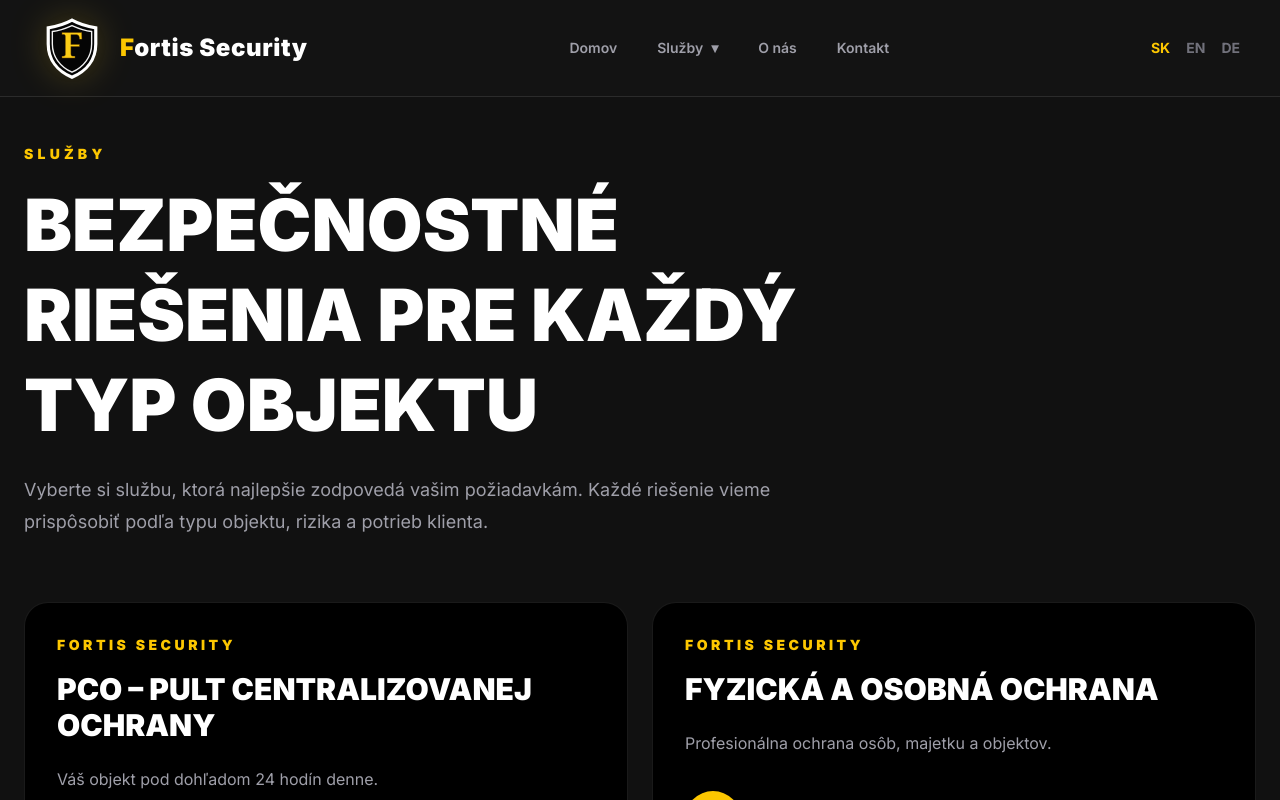
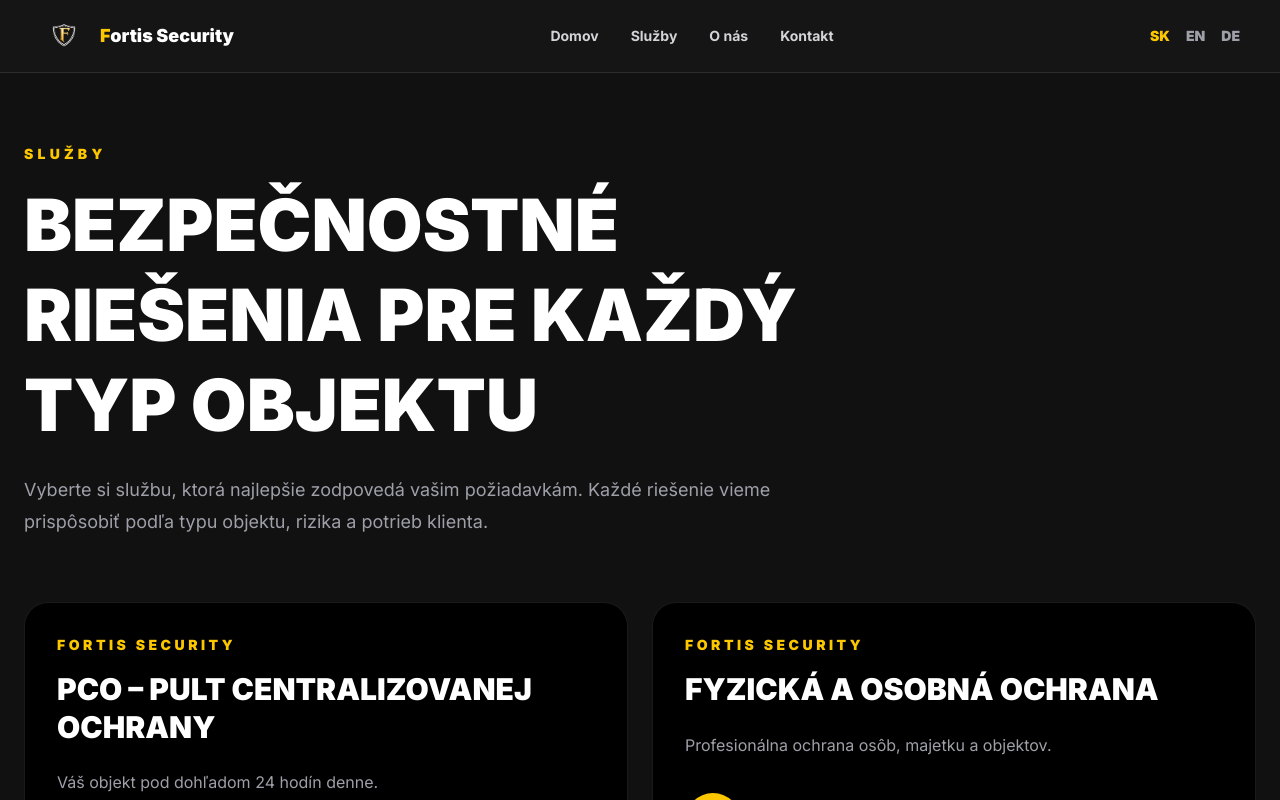
Before and after one commit to 2r5xwwr2nk-lab/fortissecurity-web, a Next.js app: page /sluzby in a window 1280 px wide. Shown: the top 800 px of the page. Built offline with nearby package versions, Linux system fonts and the light colour scheme.

Commit message:
fix translations

```diff
--- a/app/kontakt/page.js
+++ b/app/kontakt/page.js
@@ -1,54 +1,89 @@
+"use client";
+
+import { useLanguage } from "../../components/LanguageProvider";
+
+const contactTranslations = {
+  sk: {
+    eyebrow: "Kontakt",
+    title: "Kontaktujte Fortis Security",
+    text: "Potrebujete zabezpečiť objekt, osobu alebo podujatie? Kontaktujte nás a pripravíme riešenie podľa vašich požiadaviek.",
+    slogan: "Spoľahlivý partner pre vašu bezpečnosť",
+    phone: "Telefón",
+    email: "E-mail",
+  },
+  en: {
+    eyebrow: "Contact",
+    title: "Contact Fortis Security",
+    text: "Do you need to secure a building, person or event? Contact us and we will prepare a solution according to your requirements.",
+    slogan: "A reliable partner for your safety",
+    phone: "Phone",
+    email: "E-mail",
+  },
+  de: {
+    eyebrow: "Kontakt",
+    title: "Kontaktieren Sie Fortis Security",
+    text: "Müssen Sie ein Objekt, eine Person oder eine Veranstaltung sichern? Kontaktieren Sie uns und wir erstellen eine Lösung nach Ihren Anforderungen.",
+    slogan: "Ein zuverlässiger Partner für Ihre Sicherheit",
+    phone: "Telefon",
+    email: "E-Mail",
+  },
+};
+
 export default function ContactPage() {
+  const { language } = useLanguage();
+  const content = contactTranslations[language] || contactTranslations.sk;
+
   return (
-    <main className="min-h-screen bg-[#111111] px-6 pb-24 pt-36 text-white">
-      <section className="mx-auto grid max-w-7xl gap-12 md:grid-cols-2">
+    <main className="min-h-screen bg-[#111111] px-4 pb-20 pt-32 text-white sm:px-6 sm:pb-24 sm:pt-36">
+      <section className="mx-auto grid max-w-7xl gap-10 md:grid-cols-2 md:gap-12">
         <div>
-          <p className="mb-4 text-sm font-black uppercase tracking-[0.3em] text-yellow-400">
-            Kontakt
+          <p className="mb-4 text-sm font-black uppercase tracking-[0.25em] text-yellow-400 sm:tracking-[0.3em]">
+            {content.eyebrow}
           </p>
 
-          <h1 className="text-5xl font-black uppercase leading-tight md:text-7xl">
-            Kontaktujte Fortis Security
+          <h1 className="break-words text-4xl font-black uppercase leading-tight sm:text-5xl md:text-7xl">
+            {content.title}
           </h1>
 
-          <p className="mt-6 max-w-2xl text-lg leading-8 text-zinc-400">
-            Potrebujete zabezpečiť objekt, osobu alebo podujatie?
-            Kontaktujte nás a pripravíme riešenie podľa vašich požiadaviek.
+          <p className="mt-6 max-w-2xl text-base leading-8 text-zinc-400 sm:text-lg">
+            {content.text}
           </p>
         </div>
 
-        <div className="rounded-3xl bg-black p-8 shadow-2xl">
+        <div className="rounded-3xl bg-black p-6 shadow-2xl sm:p-8">
           <div className="mb-8 flex items-center gap-4">
             <img
               src="/fortis-icon.png"
               alt="Fortis Security logo"
-              className="h-16 w-16 object-contain"
+              className="h-14 w-14 object-contain sm:h-16 sm:w-16"
             />
 
             <div>
-              <p className="text-2xl font-black">Fortis Security</p>
-              <p className="text-sm text-zinc-400">
-                Spoľahlivý partner pre vašu bezpečnosť
-              </p>
+              <p className="text-xl font-black sm:text-2xl">Fortis Security</p>
+              <p className="text-sm text-zinc-400">{content.slogan}</p>
             </div>
           </div>
 
           <div className="space-y-6">
             <p>
-              <span className="block text-sm text-zinc-400">Telefón</span>
+              <span className="block text-sm text-zinc-400">
+                {content.phone}
+              </span>
               <a
                 href="tel:+421911879566"
-                className="text-2xl font-black text-yellow-400"
+                className="break-words text-xl font-black text-yellow-400 sm:text-2xl"
               >
                 +421 911 879 566
               </a>
             </p>
 
             <p>
-              <span className="block text-sm text-zinc-400">E-mail</span>
+              <span className="block text-sm text-zinc-400">
+                {content.email}
+              </span>
               <a
                 href="mailto:info@fortissecurity.eu"
-                className="text-2xl font-black text-yellow-400"
+                className="break-words text-xl font-black text-yellow-400 sm:text-2xl"
               >
                 info@fortissecurity.eu
               </a>
@@ -57,6 +92,8 @@ export default function ContactPage() {
             <div className="flex flex-wrap gap-4 pt-4">
               <a
                 href="https://www.facebook.com/profile.php?id=61590909960308"
+                target="_blank"
+                rel="noopener noreferrer"
                 className="rounded-full border border-white/20 px-5 py-3 font-bold transition hover:border-yellow-400 hover:text-yellow-400"
               >
                 Facebook
--- a/app/sluzby/page.js
+++ b/app/sluzby/page.js
@@ -1,45 +1,130 @@
+"use client";
+
 import Link from "next/link";
 import { services } from "../../data/services";
+import { useLanguage } from "../../components/LanguageProvider";
+
+const servicesTranslations = {
+  sk: {
+    eyebrow: "Služby",
+    title: "Bezpečnostné riešenia pre každý typ objektu",
+    text: "Vyberte si službu, ktorá najlepšie zodpovedá vašim požiadavkám. Každé riešenie vieme prispôsobiť podľa typu objektu, rizika a potrieb klienta.",
+    services: {},
+  },
+  en: {
+    eyebrow: "Services",
+    title: "Security solutions for every type of building",
+    text: "Choose the service that best matches your requirements. Every solution can be adapted to the type of building, risk and client needs.",
+    services: {
+      pco: {
+        title: "Monitoring Center",
+        intro:
+          "Continuous monitoring of buildings through a central monitoring station and fast response in case of intrusion.",
+      },
+      "fyzicka-ochrana": {
+        title: "Physical Security",
+        intro:
+          "Professional protection of buildings, premises, property and people according to client needs.",
+      },
+      "kamerove-systemy": {
+        title: "Camera Systems",
+        intro:
+          "Camera solutions for homes, companies, warehouses and high-risk areas with a focus on safety and control.",
+      },
+      "prevoz-cenin": {
+        title: "Valuables Transport",
+        intro:
+          "Safe transport of cash, valuables and important deliveries according to client needs.",
+      },
+      "ochrana-podujati": {
+        title: "Event Security",
+        intro:
+          "Security supervision for cultural, sports and social events, including entrance control and visitor guidance.",
+      },
+    },
+  },
+  de: {
+    eyebrow: "Dienstleistungen",
+    title: "Sicherheitslösungen für jeden Objekttyp",
+    text: "Wählen Sie die Dienstleistung, die Ihren Anforderungen am besten entspricht. Jede Lösung kann an Objekttyp, Risiko und Kundenbedarf angepasst werden.",
+    services: {
+      pco: {
+        title: "Leitstelle",
+        intro:
+          "Ständige Überwachung von Objekten über eine zentrale Leitstelle und schnelle Reaktion bei Vorfällen.",
+      },
+      "fyzicka-ochrana": {
+        title: "Physischer Schutz",
+        intro:
+          "Professioneller Schutz von Gebäuden, Räumen, Eigentum und Personen nach Kundenbedarf.",
+      },
+      "kamerove-systemy": {
+        title: "Kamerasysteme",
+        intro:
+          "Kameralösungen für Haushalte, Unternehmen, Lager und Risikobereiche mit Fokus auf Sicherheit und Kontrolle.",
+      },
+      "prevoz-cenin": {
+        title: "Werttransport",
+        intro:
+          "Sicherer Transport von Bargeld, Wertgegenständen und wichtigen Sendungen nach Kundenbedarf.",
+      },
+      "ochrana-podujati": {
+        title: "Veranstaltungsschutz",
+        intro:
+          "Sicherheitsüberwachung bei Kultur-, Sport- und Gesellschaftsveranstaltungen einschließlich Eingangskontrolle.",
+      },
+    },
+  },
+};
 
 export default function ServicesPage() {
+  const { language } = useLanguage();
+  const content = servicesTranslations[language] || servicesTranslations.sk;
+
   return (
-    <main className="min-h-screen bg-[#111111] px-6 pb-24 pt-36 text-white">
+    <main className="min-h-screen bg-[#111111] px-4 pb-20 pt-32 text-white sm:px-6 sm:pb-24 sm:pt-36">
       <section className="mx-auto max-w-7xl">
-        <p className="mb-4 text-sm font-black uppercase tracking-[0.3em] text-yellow-400">
-          Služby
+        <p className="mb-4 text-sm font-black uppercase tracking-[0.25em] text-yellow-400 sm:tracking-[0.3em]">
+          {content.eyebrow}
         </p>
 
-        <h1 className="max-w-4xl text-5xl font-black uppercase leading-tight md:text-7xl">
-          Bezpečnostné riešenia pre každý typ objektu
+        <h1 className="max-w-4xl break-words text-4xl font-black uppercase leading-tight sm:text-5xl md:text-7xl">
+          {content.title}
         </h1>
 
-        <p className="mt-6 max-w-3xl text-lg leading-8 text-zinc-400">
-          Vyberte si službu, ktorá najlepšie zodpovedá vašim požiadavkám.
-          Každé riešenie vieme prispôsobiť podľa typu objektu, rizika a potrieb klienta.
+        <p className="mt-6 max-w-3xl text-base leading-8 text-zinc-400 sm:text-lg">
+          {content.text}
         </p>
 
-        <div className="mt-16 grid gap-6 md:grid-cols-2">
-          {services.map((service) => (
+        <div className="mt-12 grid gap-6 md:mt-16 md:grid-cols-2">
+          {services.map((service) => {
+            const translatedService =
+              content.services?.[service.slug] || service;
+
+            return (
               <Link
                 key={service.slug}
                 href={`/sluzby/${service.slug}`}
-              className="group rounded-3xl border border-white/10 bg-black p-8 transition hover:-translate-y-1 hover:border-yellow-400"
+                className="group rounded-3xl border border-white/10 bg-black p-6 transition hover:-translate-y-1 hover:border-yellow-400 sm:p-8"
               >
                 <p className="mb-4 text-sm font-black uppercase tracking-[0.25em] text-yellow-400">
                   Fortis Security
                 </p>
 
-              <h2 className="text-3xl font-black uppercase group-hover:text-yellow-400">
-                {service.title}
+                <h2 className="break-words text-2xl font-black uppercase leading-tight group-hover:text-yellow-400 sm:text-3xl">
+                  {translatedService.title}
                 </h2>
 
-              <p className="mt-5 leading-8 text-zinc-400">{service.intro}</p>
+                <p className="mt-5 text-base leading-8 text-zinc-400">
+                  {translatedService.intro}
+                </p>
 
                 <span className="mt-8 inline-flex h-14 w-14 items-center justify-center rounded-full bg-yellow-400 text-2xl font-black text-black">
                   ›
                 </span>
               </Link>
-          ))}
+            );
+          })}
         </div>
       </section>
     </main>
--- a/components/Navbar.js
+++ b/components/Navbar.js
@@ -16,43 +16,6 @@ const fallbackT = {
   servicesMenu: {},
 };
 
-function FortisMiniLogo() {
-  return (
-    <svg
-      viewBox="0 0 120 140"
-      className="h-12 w-12 drop-shadow-[0_0_18px_rgba(250,204,21,0.22)] sm:h-16 sm:w-16"
-      aria-hidden="true"
-    >
-      <path
-        d="M60 9 C80 20 100 24 112 26 L112 61 C112 96 91 121 60 134 C29 121 8 96 8 61 L8 26 C20 24 40 20 60 9Z"
-        fill="#050505"
-        stroke="white"
-        strokeWidth="7"
-      />
-      <path
-        d="M60 21 C78 29 94 33 103 34 L103 61 C103 89 86 111 60 123 C34 111 17 89 17 61 L17 34 C26 33 42 29 60 21Z"
-        fill="none"
-        stroke="white"
-        strokeWidth="3"
-        opacity="0.95"
-      />
-      <text
-        x="60"
-        y="91"
-        textAnchor="middle"
-        fontFamily="Georgia, serif"
-        fontSize="78"
-        fontWeight="900"
-        fill="#facc15"
-        stroke="#6b4200"
-        strokeWidth="1"
-      >
-        F
-      </text>
-    </svg>
-  );
-}
-
 export default function Navbar() {
   const [mobileOpen, setMobileOpen] = useState(false);
   const [servicesOpen, setServicesOpen] = useState(false);
@@ -63,25 +26,11 @@ export default function Navbar() {
     setMounted(true);
   }, []);
 
-  useEffect(() => {
-    if (mobileOpen) {
-      document.body.style.overflow = "hidden";
-    } else {
-      document.body.style.overflow = "";
-    }
-
-    return () => {
-      document.body.style.overflow = "";
-    };
-  }, [mobileOpen]);
-
   const safeLanguage = mounted ? language : "sk";
   const safeT = mounted ? t : fallbackT;
 
   const languageButtonClass = (code) =>
-    safeLanguage === code
-      ? "text-yellow-400"
-      : "text-zinc-500 transition hover:text-white";
+    safeLanguage === code ? "text-yellow-400" : "text-zinc-400";
 
   const closeMobileMenu = () => {
     setMobileOpen(false);
@@ -89,119 +38,55 @@ export default function Navbar() {
   };
 
   return (
-    <>
-      <header className="fixed left-0 top-0 z-[10000] w-full border-b border-white/10 bg-[#151515]/95 backdrop-blur-xl">
-        <div className="mx-auto flex w-full max-w-[1760px] items-center justify-between px-4 py-3 sm:px-6 sm:py-4 lg:px-10">
-          <Link
-            href="/"
-            className="flex shrink-0 items-center gap-3 sm:gap-4"
-            onClick={closeMobileMenu}
-          >
-            <FortisMiniLogo />
-
-            <span className="text-base font-black tracking-wide text-white sm:text-xl md:text-2xl">
+    <header className="fixed left-0 top-0 z-[9999] w-full border-b border-white/10 bg-[#151515]">
+      <div className="mx-auto flex w-full max-w-[1760px] items-center justify-between px-4 py-3 lg:px-10">
+        <Link href="/" onClick={closeMobileMenu} className="flex items-center gap-3">
+          <img src="/fortis-icon.png" alt="Fortis Security" className="h-12 w-12" />
+          <span className="text-lg font-black text-white">
             <span className="text-yellow-400">F</span>ortis Security
           </span>
         </Link>
 
-          <nav className="hidden items-center gap-10 text-sm font-semibold text-zinc-400 md:flex">
-            <Link href="/" className="transition hover:text-yellow-400">
-              {safeT.nav.home}
-            </Link>
-
-            <div
-              className="relative"
-              onMouseEnter={() => setServicesOpen(true)}
-              onMouseLeave={() => setServicesOpen(false)}
-            >
-              <button
-                type="button"
-                onClick={() => setServicesOpen(!servicesOpen)}
-                className="flex items-center gap-2 py-2 transition hover:text-yellow-400"
-              >
-                {safeT.nav.services}
-                <span className={`transition ${servicesOpen ? "rotate-180" : ""}`}>
-                  ▾
-                </span>
-              </button>
-
-              {servicesOpen && (
-                <div className="absolute left-0 top-full pt-4">
-                  <div className="w-[22rem] rounded-2xl border border-white/10 bg-black p-3 shadow-2xl shadow-black/60">
-                    <Link
-                      href="/sluzby"
-                      className="mb-2 block rounded-xl border border-yellow-400/20 bg-yellow-400 px-4 py-3 font-black text-black transition hover:bg-yellow-300"
-                      onClick={() => setServicesOpen(false)}
-                    >
-                      {safeT.nav.allServices}
-                    </Link>
-
-                    {services.map((service) => (
-                      <Link
-                        key={service.slug}
-                        href={`/sluzby/${service.slug}`}
-                        className="block rounded-xl px-4 py-3 text-zinc-300 transition hover:bg-yellow-400 hover:text-black"
-                        onClick={() => setServicesOpen(false)}
-                      >
-                        {safeT.servicesMenu?.[service.slug] || service.shortTitle}
-                      </Link>
-                    ))}
-                  </div>
-                </div>
-              )}
-            </div>
-
-            <Link href="/#onas" className="transition hover:text-yellow-400">
-              {safeT.nav.about}
-            </Link>
-
-            <Link href="/kontakt" className="transition hover:text-yellow-400">
-              {safeT.nav.contact}
-            </Link>
+        <nav className="hidden items-center gap-8 text-sm font-bold text-zinc-300 md:flex">
+          <Link href="/">{safeT.nav.home}</Link>
+          <Link href="/sluzby">{safeT.nav.services}</Link>
+          <Link href="/#onas">{safeT.nav.about}</Link>
+          <Link href="/kontakt">{safeT.nav.contact}</Link>
         </nav>
 
-          <div className="hidden items-center gap-4 text-sm font-bold md:flex">
-            <button type="button" onClick={() => setLanguage("sk")} className={languageButtonClass("sk")}>
-              SK
-            </button>
-            <button type="button" onClick={() => setLanguage("en")} className={languageButtonClass("en")}>
-              EN
-            </button>
-            <button type="button" onClick={() => setLanguage("de")} className={languageButtonClass("de")}>
-              DE
-            </button>
+        <div className="hidden gap-4 text-sm font-black md:flex">
+          <button onClick={() => setLanguage("sk")} className={languageButtonClass("sk")}>SK</button>
+          <button onClick={() => setLanguage("en")} className={languageButtonClass("en")}>EN</button>
+          <button onClick={() => setLanguage("de")} className={languageButtonClass("de")}>DE</button>
         </div>
 
         <button
           type="button"
           onClick={() => setMobileOpen(!mobileOpen)}
-            className="relative z-[10002] flex h-11 w-11 items-center justify-center rounded-full border border-white/15 bg-black/40 text-2xl font-black text-white transition hover:border-yellow-400 hover:text-yellow-400 md:hidden"
-            aria-label="Otvoriť menu"
+          className="flex h-11 w-11 items-center justify-center rounded-full border border-white/20 bg-black text-2xl text-white md:hidden"
         >
           {mobileOpen ? "×" : "☰"}
         </button>
       </div>
-      </header>
 
       {mobileOpen && (
-        <div className="fixed inset-0 z-[10001] overflow-y-auto bg-[#111111] px-4 pb-10 pt-28 md:hidden">
+        <div className="max-h-[calc(100vh-80px)] overflow-y-auto border-t border-white/10 bg-[#111111] px-4 py-4 md:hidden">
           <nav className="flex flex-col gap-3 text-base font-bold text-white">
-            <Link href="/" onClick={closeMobileMenu} className="rounded-2xl border border-white/10 bg-black px-5 py-4">
+            <Link href="/" onClick={closeMobileMenu} className="rounded-xl bg-black px-5 py-4">
               {safeT.nav.home}
             </Link>
 
             <button
-              type="button"
               onClick={() => setServicesOpen(!servicesOpen)}
-              className="flex items-center justify-between rounded-2xl border border-white/10 bg-black px-5 py-4 text-left"
+              className="flex justify-between rounded-xl bg-black px-5 py-4 text-left"
             >
-              <span>{safeT.nav.services}</span>
-              <span className={`transition ${servicesOpen ? "rotate-180" : ""}`}>▾</span>
+              {safeT.nav.services}
+              <span>{servicesOpen ? "▴" : "▾"}</span>
             </button>
 
             {servicesOpen && (
-              <div className="grid gap-2 rounded-2xl border border-white/10 bg-black/60 p-3">
-                <Link href="/sluzby" onClick={closeMobileMenu} className="rounded-xl bg-yellow-400 px-4 py-3 font-black text-black">
+              <div className="grid gap-2 rounded-xl bg-black/60 p-3">
+                <Link href="/sluzby" onClick={closeMobileMenu} className="rounded-lg bg-yellow-400 px-4 py-3 font-black text-black">
                   {safeT.nav.allServices}
                 </Link>
 
@@ -210,7 +95,7 @@ export default function Navbar() {
                     key={service.slug}
                     href={`/sluzby/${service.slug}`}
                     onClick={closeMobileMenu}
-                    className="rounded-xl px-4 py-3 text-zinc-300"
+                    className="rounded-lg px-4 py-3 text-zinc-300"
                   >
                     {safeT.servicesMenu?.[service.slug] || service.shortTitle}
                   </Link>
@@ -218,28 +103,22 @@ export default function Navbar() {
               </div>
             )}
 
-            <Link href="/#onas" onClick={closeMobileMenu} className="rounded-2xl border border-white/10 bg-black px-5 py-4">
+            <Link href="/#onas" onClick={closeMobileMenu} className="rounded-xl bg-black px-5 py-4">
               {safeT.nav.about}
             </Link>
 
-            <Link href="/kontakt" onClick={closeMobileMenu} className="rounded-2xl border border-white/10 bg-black px-5 py-4">
+            <Link href="/kontakt" onClick={closeMobileMenu} className="rounded-xl bg-black px-5 py-4">
               {safeT.nav.contact}
             </Link>
           </nav>
 
-          <div className="mt-5 flex items-center justify-center gap-5 rounded-2xl border border-white/10 bg-black px-5 py-4 text-sm font-black">
-            <button type="button" onClick={() => setLanguage("sk")} className={languageButtonClass("sk")}>
-              SK
-            </button>
-            <button type="button" onClick={() => setLanguage("en")} className={languageButtonClass("en")}>
-              EN
-            </button>
-            <button type="button" onClick={() => setLanguage("de")} className={languageButtonClass("de")}>
-              DE
-            </button>
+          <div className="mt-4 flex justify-center gap-5 rounded-xl bg-black px-5 py-4 font-black">
+            <button onClick={() => setLanguage("sk")} className={languageButtonClass("sk")}>SK</button>
+            <button onClick={() => setLanguage("en")} className={languageButtonClass("en")}>EN</button>
+            <button onClick={() => setLanguage("de")} className={languageButtonClass("de")}>DE</button>
           </div>
         </div>
       )}
-    </>
+    </header>
   );
 }
--- a/data/translations.js
+++ b/data/translations.js
@@ -10,11 +10,11 @@ export const translations = {
 
     servicesMenu: {
       pco: "PCO",
-      ochrana_osob: "Ochrana osôb",
-      ochrana_majetku: "Ochrana majetku",
-      kamerove_systemy: "Kamerové systémy",
-      prevoz_cenin: "Prevoz cenín",
-      podujatia: "Ochrana podujatí",
+      "ochrana-osob": "Ochrana osôb",
+      "ochrana-majetku": "Ochrana majetku",
+      "kamerove-systemy": "Kamerové systémy",
+      "prevoz-cenin": "Prevoz cenín",
+      "ochrana-podujati": "Ochrana podujatí",
     },
 
     map: {
@@ -34,12 +34,12 @@ export const translations = {
     },
 
     servicesMenu: {
-      pco: "Monitoring center",
-      ochrana_osob: "Personal protection",
-      ochrana_majetku: "Property protection",
-      kamerove_systemy: "Camera systems",
-      prevoz_cenin: "Valuables transport",
-      podujatia: "Event security",
+      pco: "Monitoring Center",
+      "ochrana-osob": "Personal Protection",
+      "ochrana-majetku": "Property Protection",
+      "kamerove-systemy": "Camera Systems",
+      "prevoz-cenin": "Valuables Transport",
+      "ochrana-podujati": "Event Security",
     },
 
     map: {
@@ -59,12 +59,12 @@ export const translations = {
     },
 
     servicesMenu: {
-      pco: "Notruf- und Serviceleitstelle",
-      ochrana_osob: "Personenschutz",
-      ochrana_majetku: "Objektschutz",
-      kamerove_systemy: "Kamerasysteme",
-      prevoz_cenin: "Werttransport",
-      podujatia: "Veranstaltungsschutz",
+      pco: "Leitstelle",
+      "ochrana-osob": "Personenschutz",
+      "ochrana-majetku": "Objektschutz",
+      "kamerove-systemy": "Kamerasysteme",
+      "prevoz-cenin": "Werttransport",
+      "ochrana-podujati": "Veranstaltungsschutz",
     },
 
     map: {
```
Lines whose indentation alone changed are shown as unchanged.
